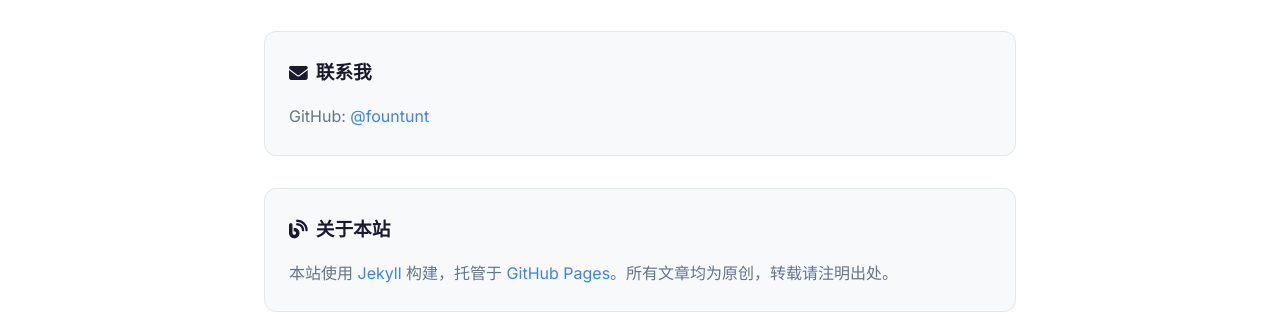
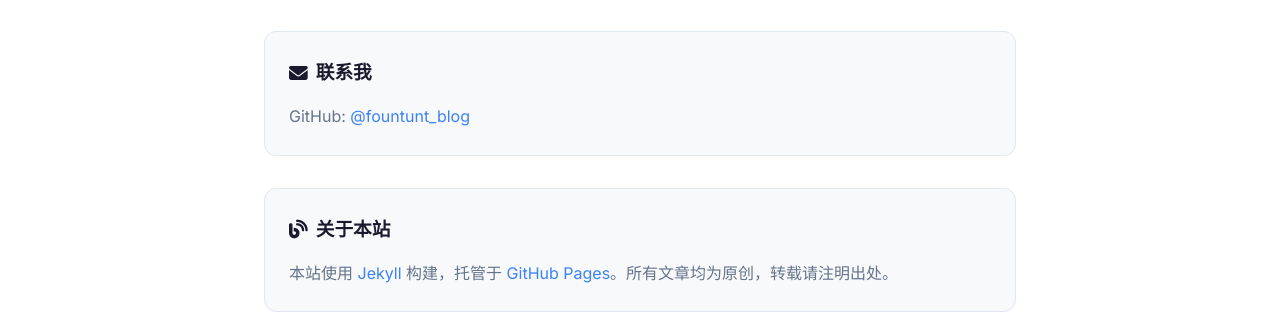
Before and after one commit to fountunt/fountunt.github.io, a Jekyll site: the page built from about.md, in a window 1280 px wide. Shown: the part 377-689 px from the top of the page. Built offline with Jekyll 4.4.1, drawn with Linux system fonts in a browser that asks for light colours.

Commit message:
更新配置：fountunt -> fountunt_blog

```diff
--- a/_config.yml
+++ b/_config.yml
@@ -8,11 +8,11 @@ author: Fountunt
 # 如果你用 <username>.github.io 格式，baseurl 设为 ""
 # 如果用自定义域名，也是 ""
 baseurl: ""
-url: "https://fountunt.github.io"
+url: "https://fountunt_blog.github.io"
 
 # 社交链接
 social:
-  github: fountunt
+  github: fountunt_blog
 
 # 主题设置
 permalink: /:year/:month/:title/
```
